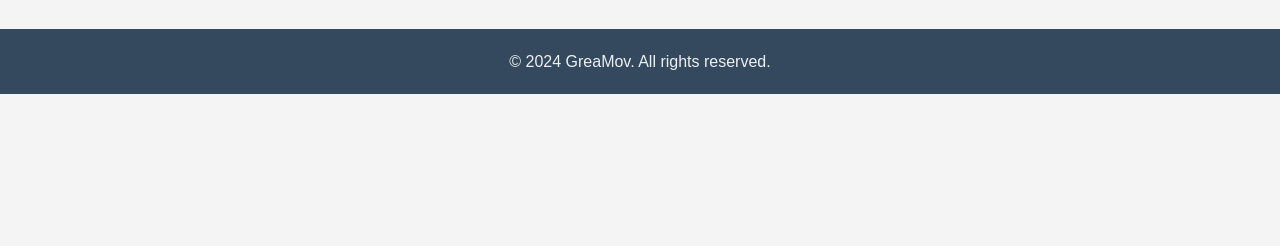
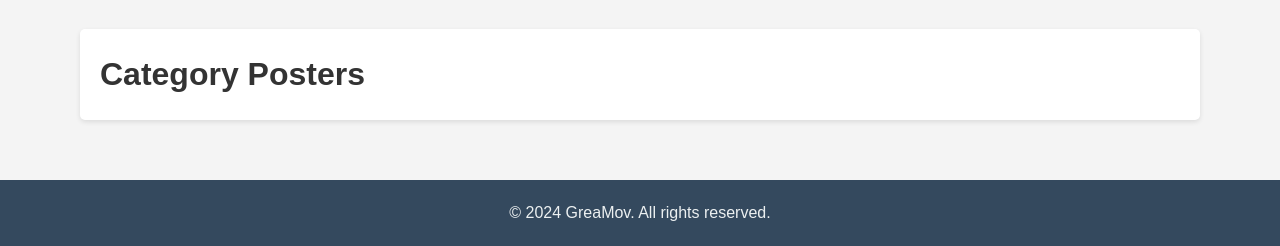
Before and after one commit to ykoplo/Greamov, a plain HTML site: page index.html in a window 1280 px wide. Shown: the part 2521-2767 px from the top of the page. Before the commit the page ends 2615 px from the top, so only its background shows below. Drawn offline with Linux system fonts and the light colour scheme.

Commit message:
Update index.html

```diff
--- a/index.html
+++ b/index.html
@@ -43,8 +43,6 @@
             Join ke grup <a href="https://t.me/yourpersonaltelegramlink" target="_blank" class="telegram-link">"TELEGRAM"</a> yang telah kami sediakan, Terimakasih.</p>
         </div>
 
-
-
         <div class="horizontal-scroll">
             <div id="horizontalScrollPosters" class="poster-container">
                 <!-- Poster items will be dynamically added here -->
@@ -71,6 +69,13 @@
                 <div id="creepyMovies" class="grid"></div>
             </div>
         </div>
+
+        <div class="content-wrapper">
+            <div class="container gallery">
+                <h2>Category Posters</h2>
+                <div id="categoryPosters" class="grid"></div> <!-- Elemen untuk kategori poster -->
+            </div>
+        </div>
     </div>
 
     <footer>
```
